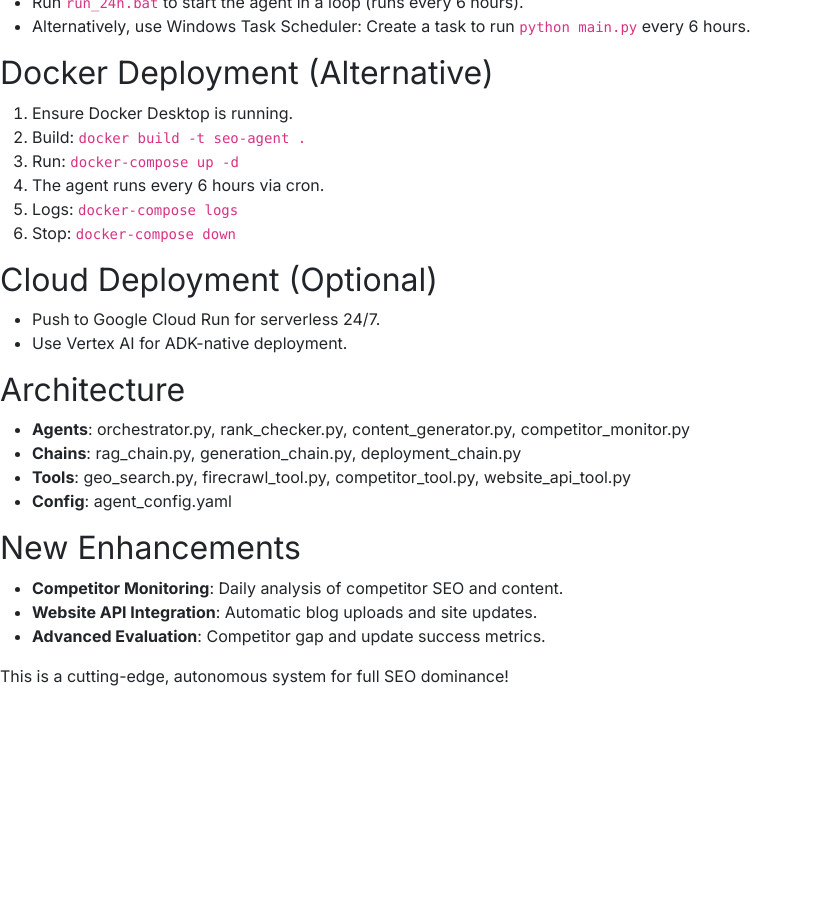
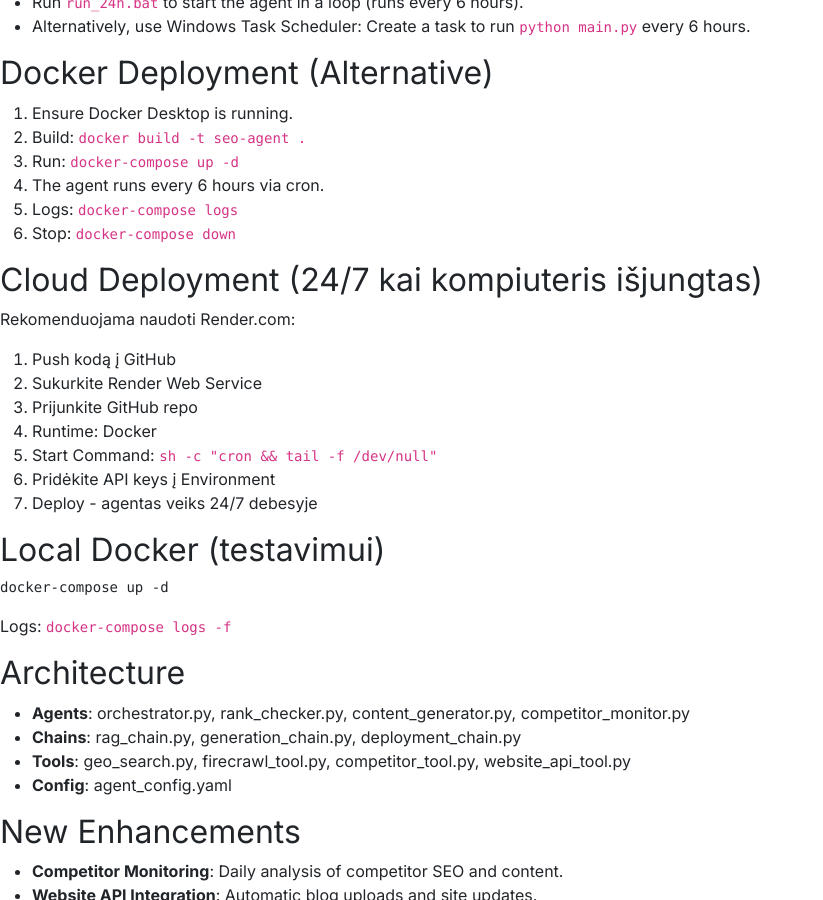
Before and after one commit to manupupww/test-seo-site, a Jekyll site: the page built from README.md, in a window 1280 px wide and 900 px high, scrolled down 589 px. Shown: the whole window, without its empty margins (0-823 px from the left). Built offline with Jekyll 4.4.1, drawn with Linux system fonts in a browser that asks for light colours; our own code applies the rules of GitHub Pages for plain Markdown files; before the commit the page ends 1293 px from its top, so only the background shows below that.

Commit message:
Update deployment docs and Docker config for 24/7 cloud operation

````diff
--- a/README.md
+++ b/README.md
@@ -30,9 +30,21 @@ This project implements an expert-level AI agent that surpasses human SEO superv
 5. Logs: `docker-compose logs`
 6. Stop: `docker-compose down`
 
-## Cloud Deployment (Optional)
-- Push to Google Cloud Run for serverless 24/7.
-- Use Vertex AI for ADK-native deployment.
+## Cloud Deployment (24/7 kai kompiuteris išjungtas)
+Rekomenduojama naudoti Render.com:
+1. Push kodą į GitHub
+2. Sukurkite Render Web Service
+3. Prijunkite GitHub repo
+4. Runtime: Docker
+5. Start Command: `sh -c "cron && tail -f /dev/null"`
+6. Pridėkite API keys į Environment
+7. Deploy - agentas veiks 24/7 debesyje
+
+## Local Docker (testavimui)
+```bash
+docker-compose up -d
+```
+Logs: `docker-compose logs -f`
 
 ## Architecture
 - **Agents**: orchestrator.py, rank_checker.py, content_generator.py, competitor_monitor.py
--- a/docker-compose.yml
+++ b/docker-compose.yml
@@ -6,4 +6,7 @@ services:
       - .env
     volumes:
       - ./logs:/app/logs
+      - ./memory.json:/app/memory.json
+      - ./agent.log:/app/agent.log
     restart: unless-stopped
+    command: ["sh", "-c", "cron && tail -f /dev/null"]
````
Also changed, not shown: SETUP_GUIDE.md (+11 -6 lines).
